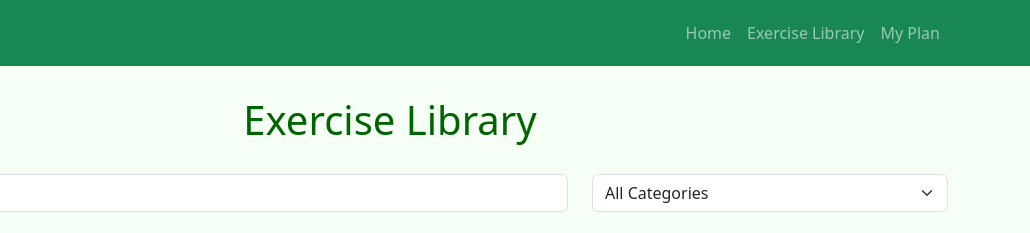
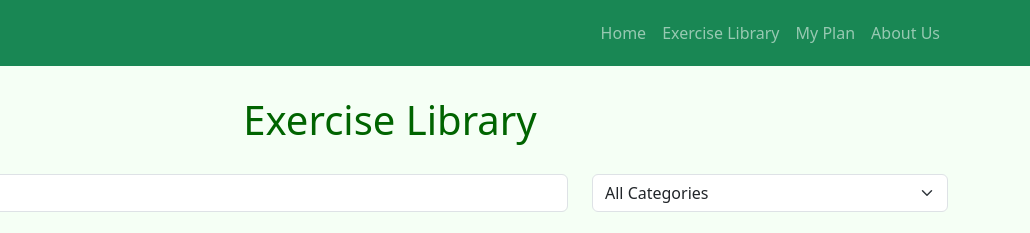
Before and after one commit to Acapapap/FrontEndProject, a plain HTML site: page exercise.html in a window 1280 px wide. Shown: the top 233 px of the page, 250-1280 px from the left. Drawn offline with nearby package versions, Linux system fonts and the light colour scheme.

Commit message:
adding about us in navbar

```diff
--- a/navbar.html
+++ b/navbar.html
@@ -28,6 +28,10 @@
           <a class="nav-link" href="plan.html">My Plan</a>
         </li>
 
+        <li class="nav-item">
+            <a class="nav-link" href="about-us.html">About Us</a>
+        </li>
+
       </ul>
     </div>
   </div>
```
